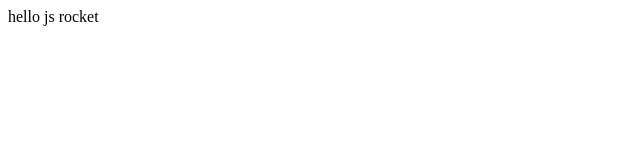
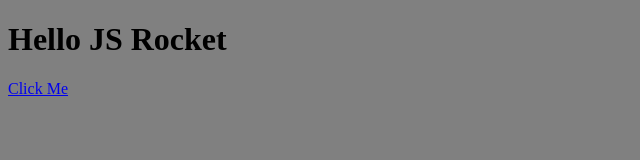
Before and after one commit to Cammitch18/js-rocket, a plain HTML site: page index.html in a window 1280 px wide. Shown: the whole page, without its empty margins (0-640 px from the left). Drawn offline with Linux system fonts and the light colour scheme.

Commit message:
Made some car stuff happen

```diff
--- /dev/null
+++ b/css/style.css
@@ -0,0 +1,3 @@
+body{
+	background-color: grey;
+}
--- a/index.html
+++ b/index.html
@@ -1,5 +1,13 @@
-hello js rocket
+<!DOCTYPE html>
+<html>
+<head>
+	<title>JS Rocket</title>
+	<script type="text/javascript" src="js/script.js"></script>
+<link rel="stylesheet" type="text/css" href="css/style.css">
+</head>
+<body>
+	<h1>Hello JS Rocket</h1>
+	<a href="#" onclick="car.switchCar(true);">Click Me</a>
 
-<script type="text/javascript">
-	console.log('hello world')
-</script>
+</body>
+</html>
--- /dev/null
+++ b/js/script.js
@@ -0,0 +1,26 @@
+var car = {
+	make: 'VW',
+	type: 'Polo',
+	color: 'Blue',
+	isTurnedOn: false,
+	numberOfWheels: 4,
+	seats: ['seat 1', 'seat 2', 'seat 3', 'seat 4'],
+			turnOn: function () {
+				this.isTurnedOn = true;
+			} ,
+			fly: function () {
+				alert ('fly');
+			},
+			switchCar: function (isOn) {
+				console.log('trun car '+isOn)
+					;
+
+				if (isOn == true) {
+					this.isTurnedOn = true;
+				} else {
+					this.isTurnedOn = false;
+				}
+			}
+		};
+
+		console.log('hello world');
```
Also changed, not shown: 1 other file.
